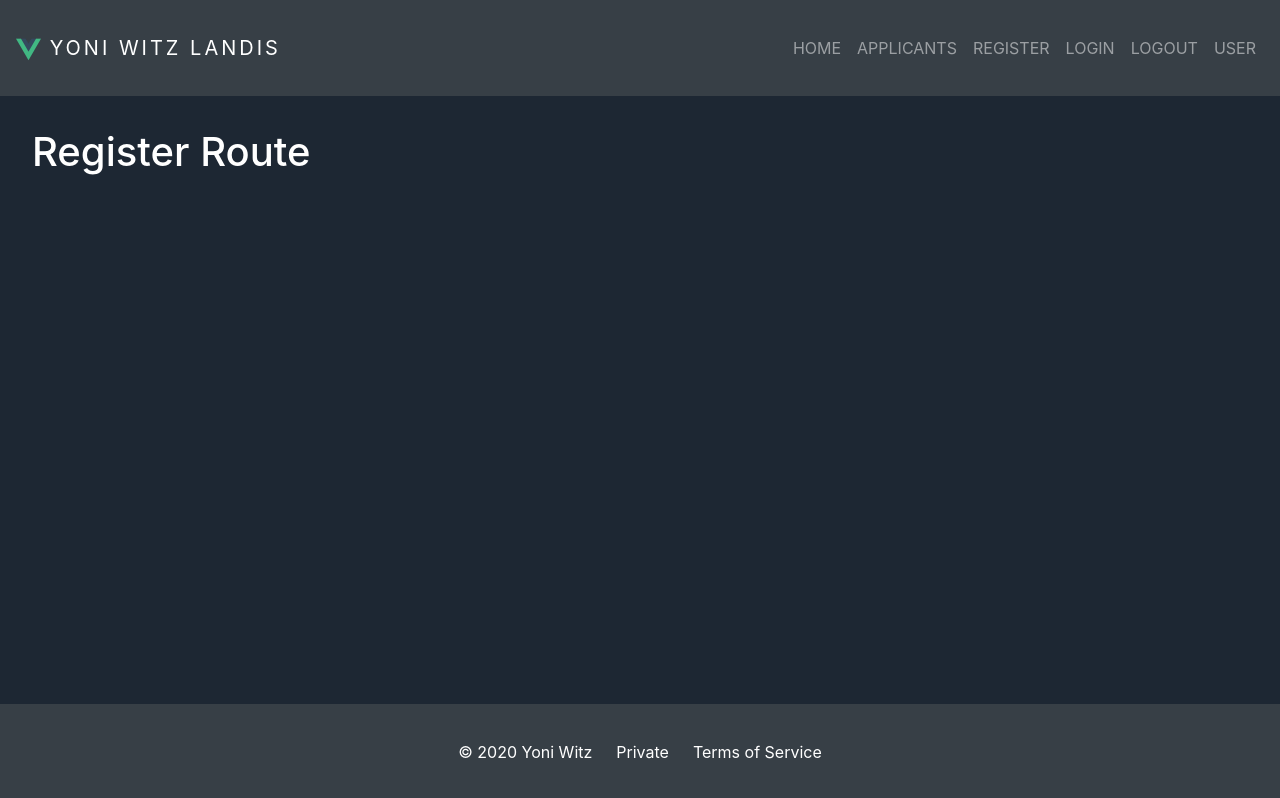
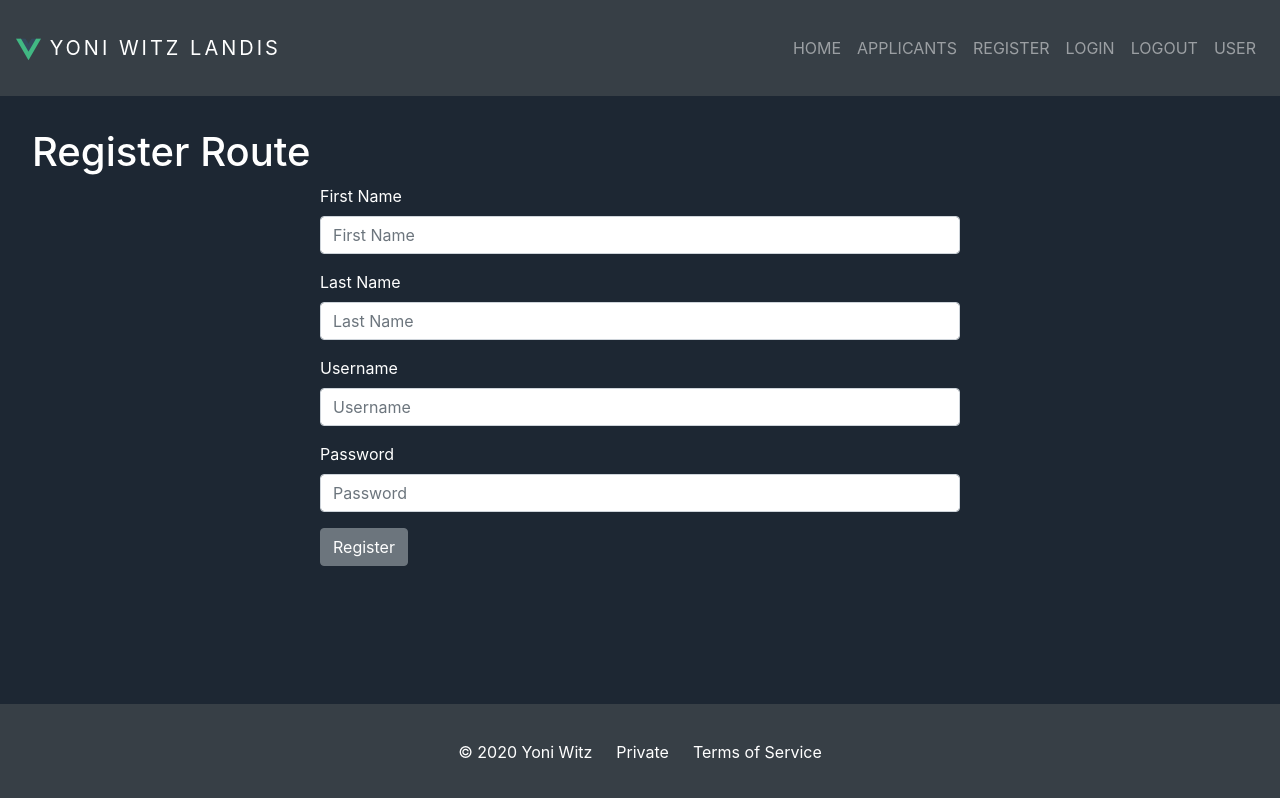
Before and after one commit to YoniWitz/yoni-witz-landis, a Vue app: page /register in a window 1280 px wide. Built offline with nearby package versions, Linux system fonts and the light colour scheme.

Commit message:
validated passwords

```diff
--- a/dev-server/api/auth/auth-controller.js
+++ b/dev-server/api/auth/auth-controller.js
@@ -15,8 +15,9 @@
                 if (!user) {
                     return res.status(401).json();
                 }
-                const passwordMatch = true;
-                if (!passwordMatch) {
+                const passwordMatches = User.passwordMatches(req.body.password, user.password);
+
+                if (!passwordMatches) {
                     return res.status(401).json();
                 }
                 return res.status(204).json();
--- a/dev-server/models/user-model.js
+++ b/dev-server/models/user-model.js
@@ -10,6 +10,7 @@
 });
 
 userSchema.set('timestamps', true);
+
 userSchema.virtual('fullName').get(function () {
     const first = StringUtil.capitalize(this.first.toLowerCase());
     const last = StringUtil.capitalize(this.last.toLowerCase());
@@ -17,6 +18,9 @@
     return first + ' ' + last;
 });
 
+userSchema.statics.passwordMatches = function(password, hash){
+    return bcrypt.compareSync(password, hash);
+}
 userSchema.pre('save', function (next) {
     this.username = this.username.toLowerCase();
     this.first = this.first.toLowerCase();
--- a/dev-server/routes.js
+++ b/dev-server/routes.js
@@ -5,9 +5,8 @@
 
 
 module.exports = function registerRoutes(app) {
-     app.use('/api', regRoutes);
+    app.use('/api', regRoutes);
     app.use('/api', applicantRoutes);
     app.use('/api', authRoutes);
     app.use('/api', userRoutes);
-
 }
--- a/package.json
+++ b/package.json
@@ -9,6 +9,7 @@
     "dev": "concurrently \"set NODE_ENV=development\" \"nodemon dev-server/index.js\" \"yarn serve\" "
   },
   "dependencies": {
+    "axios": "^0.19.2",
     "bcrypt-nodejs": "^0.0.3",
     "body-parser": "^1.19.0",
     "bootstrap": "^4.5.0",
--- a/src/services/auth.js
+++ b/src/services/auth.js
@@ -1,15 +1,21 @@
-import store from '../store/index.js'
+import store from '../store/index';
+import { http } from './http-service';
 
 export function isLoggedIn() {
     const token = localStorage.getItem('token');
     return token != null;
 }
 
-export function login() {
-    const token = {
-        username: 'Yoni'
-    }
-    setToken(token)
+export function login(user) {
+    return http().post('/auth', user)
+        .then(res => {
+            if (res) {
+                const fakeToken = {
+                    token: 'my-token'
+                }
+                setToken(fakeToken)
+            }
+        });
 }
 
 function setToken(token) {
@@ -21,6 +27,10 @@
     return 'Yoni';
 }
 
-export function getUserId(){
+export function getUserId() {
     return 1;
 }
+
+export function registerUser(user) {
+    return http().post('/register', user);
+}
--- /dev/null
+++ b/src/services/http-service.js
@@ -0,0 +1,9 @@
+import store from '../store/index.js'
+
+import axios from 'axios';
+
+export function http() {
+    return axios.create({
+        baseURL: store.state.apiUrl
+    })
+}
--- a/src/store/index.js
+++ b/src/store/index.js
@@ -7,26 +7,26 @@
 export default new Vuex.Store({
   state: {
     isLoggedIn: false,
-    apiUrl: 'http://localhost:3000',
-    username:null,
-    userId:null
+    apiUrl: 'http://localhost:3000/api',
+    username: null,
+    userId: null
   },
   mutations: {
-    authenticate(state){
+    authenticate(state) {
       state.isLoggedIn = auth.isLoggedIn();
-      if(state.isLoggedIn){
+      if (state.isLoggedIn) {
         state.username = auth.getUsername();
         state.userId = auth.getUsername();
 
       }
-      else{
+      else {
         state.userId = null;
         state.username = null;
       }
     }
   },
   actions: {
-    authenticate(context){
+    authenticate(context) {
       context.commit('authenticate')
     }
   },
--- a/src/views/Home.vue
+++ b/src/views/Home.vue
@@ -14,7 +14,7 @@
     HelloWorld,
   },
   beforeCreate: function () {
-    fetch(this.$store.state.apiUrl + "/api/user", {
+    fetch(this.$store.state.apiUrl + "/user", {
       method: "GET",
     })
       .then((res) => res.json())
--- a/src/views/authentication/Login.vue
+++ b/src/views/authentication/Login.vue
@@ -1,17 +1,17 @@
 <template>
   <div>
     <h1>Login Route</h1>
-    <form class="custom-form" v-on:submit="onSubmit">
+    <form class="custom-form" v-on:submit.prevent="onSubmit">
       <div class="form-group">
         <label for="username">Username</label>
-        <input type="text" class="form-control" id="username" placeholder="Username" />
+        <input v-model="username" type="text" class="form-control" id="username" placeholder="Username" />
       </div>
       <div class="form-group">
         <label for="password">Password</label>
-        <input type="password" class="form-control" id="password" placeholder="Password" />
+        <input v-model="password" type="password" class="form-control" id="password" placeholder="Password" />
       </div>
       <div class="form-group">
-        <button type="submit" class="btn btn-secondary">Submit</button>
+        <button type="submit" class="btn btn-secondary">Login</button>
       </div>
     </form>
   </div>
@@ -22,10 +22,19 @@
 import * as auth from "../../services/auth";
 export default {
   name: "login",
+  data: function(){
+    return{
+      username:'',
+      password:''
+    }
+  },
   methods: {
-    onSubmit: function (event) {
-      event.preventDefault();
-      auth.login();
+    onSubmit: async function () {
+      const user={
+        username: this.username,
+        password: this.password
+      }
+      await auth.login(user);
       this.$router.push({ name: "Home" });
     },
   },
--- a/src/views/authentication/Register.vue
+++ b/src/views/authentication/Register.vue
@@ -1,3 +1,81 @@
 <template>
-  <h1>Register Route</h1>
+  <div>
+    <h1>Register Route</h1>
+    <form class="custom-form" v-on:submit.prevent="onSubmit">
+      <div class="form-group">
+        <label for="firstname">First Name</label>
+        <input
+          v-model="first"
+          type="text"
+          class="form-control"
+          id="firstname"
+          placeholder="First Name"
+        />
+      </div>
+      <div class="form-group">
+        <label for="lastname">Last Name</label>
+        <input
+          v-model="last"
+          type="text"
+          class="form-control"
+          id="lastname"
+          placeholder="Last Name"
+        />
+      </div>
+      <div class="form-group">
+        <label for="username">Username</label>
+        <input
+          v-model="username"
+          type="text"
+          class="form-control"
+          id="username"
+          placeholder="Username"
+        />
+      </div>
+      <div class="form-group">
+        <label for="password">Password</label>
+        <input
+          v-model="password"
+          type="password"
+          class="form-control"
+          id="password"
+          placeholder="Password"
+        />
+      </div>
+      <div class="form-group">
+        <button type="submit" class="btn btn-secondary">Register</button>
+      </div>
+    </form>
+  </div>
 </template>
+
+
+<script>
+import * as auth from "../../services/auth";
+export default {
+  name: "register",
+  data: function () {
+    return {
+      username: "",
+      password: "",
+      last: "",
+      first: "",
+    };
+  },
+  methods: {
+    onSubmit: async function () {
+      const user = {
+        username: this.username,
+        first: this.first,
+        last: this.last,
+        password: this.password,
+      };
+
+      const registerPromise = auth.registerUser(user);
+      const loginPromise = auth.login(user);
+      await Promise.all([registerPromise, loginPromise]);
+      this.$router.push({ name: "Home" });
+    },
+  },
+};
+</script>
```
Also changed, not shown: dev-server/api/register/register-controller.js (+6 -5 lines), 1 other file (tests, documents, lock files or other folders).
